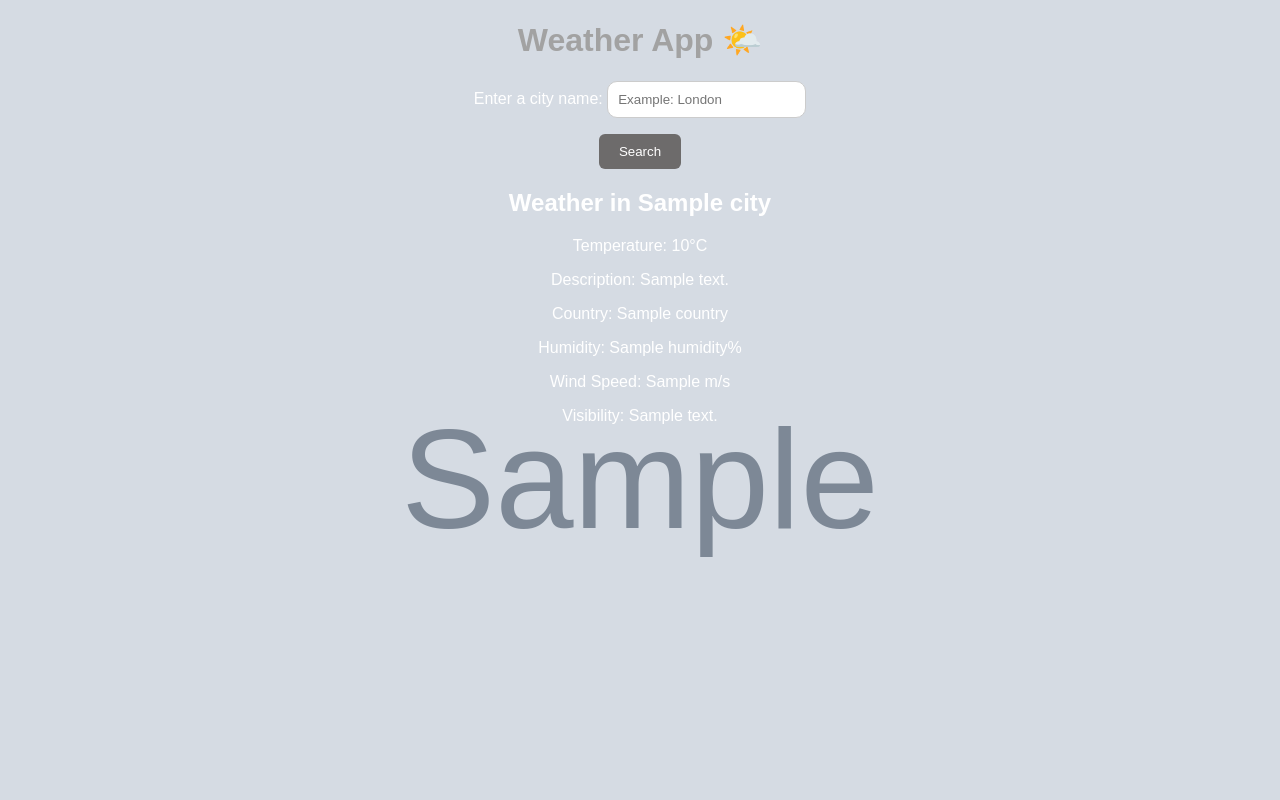
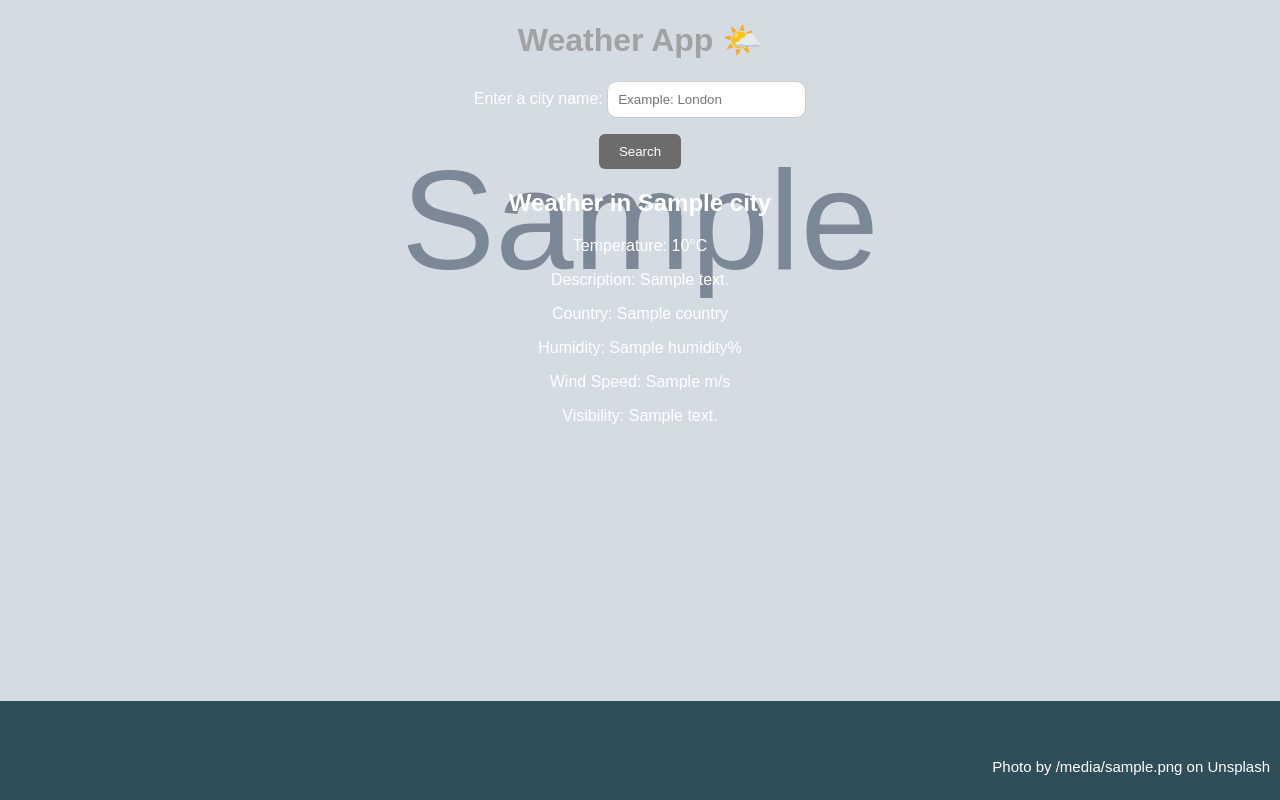
Before and after one commit to GaiusNale/Weather_App, a Django app: template weather_app/templates/weather_app/weather.html in a window 1280 px wide. Run offline with Django 3.2, Linux system fonts and the light colour scheme; the template is opened without the code that fills it: most values are stand-ins (such as "Sample title", 1, 10 or a date in 2020); grey boxes marked "Sample" are stand-in pictures.

Commit message:
made changes to the css and added credits to the photographer on unsplash

```diff
--- a/weather_app/static/css/style.css
+++ b/weather_app/static/css/style.css
@@ -66,3 +66,12 @@ form p:first-child {
 .weather-container p:first-child {
     font-weight: bold;
   }
+
+
+.photo-credit {
+    position: fixed;
+    bottom: 10px;
+    right: 10px;
+    color: white;
+    font-size: 15px;
+}
--- a/weather_app/templates/weather_app/weather.html
+++ b/weather_app/templates/weather_app/weather.html
@@ -9,6 +9,7 @@
             background-image: url("{{ image_url }}");
             background-size: cover;
             background-repeat: no-repeat;
+            background-position: center;
         }
     </style>
     <script>
@@ -32,6 +33,8 @@
     <p style="color: white;">Humidity: {{ humidity }}%</p>
     <p style="color: white;">Wind Speed: {{ wind_speed }} m/s</p>
     <p style="color: white;">Visibility: {{ visibility }}</p>
+
+    <p class= "photo-credit">Photo by {{ photographer }} on Unsplash</p>
     {% elif error_message %}
     <p style="color: white;">{{ error_message|capfirst }}</p>
     {% endif %}
```
Also changed, not shown: weather_app/views.py (+11 -5 lines).
